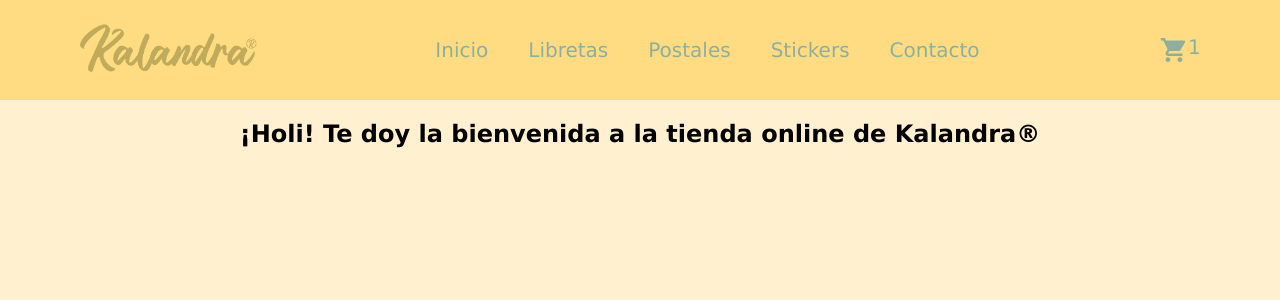
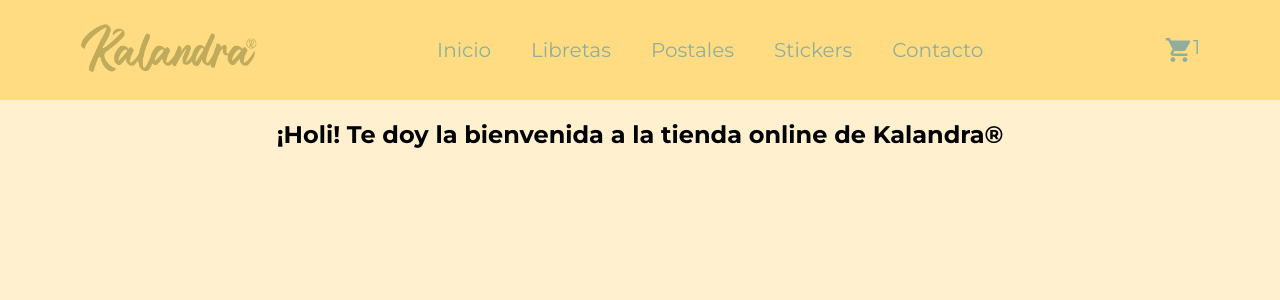
Before and after one commit to anabrollan/2PERollan, a React (Vite) app: page / in a window 1280 px wide. Shown: the top 300 px of the page. Built offline with nearby package versions, Linux system fonts and the light colour scheme.

Commit message:
Cambio la fuente de todo el documento

```diff
--- a/index.html
+++ b/index.html
@@ -4,6 +4,9 @@
     <meta charset="UTF-8" />
     <link rel="icon" type="image/svg+xml" href="/vite.svg" />
     <meta name="viewport" content="width=device-width, initial-scale=1.0" />
+    <link rel="preconnect" href="https://fonts.googleapis.com">
+<link rel="preconnect" href="https://fonts.gstatic.com" crossorigin>
+<link href="https://fonts.googleapis.com/css2?family=Montserrat:ital,wght@0,100..900;1,100..900&display=swap" rel="stylesheet">
     <title>Kalandra®</title>
   </head>
   <body>
--- a/src/index.css
+++ b/src/index.css
@@ -2,5 +2,5 @@
   margin: 0;
   padding: 0;
   box-sizing: border-box;
-  font-family: Verdana, Geneva, Tahoma, sans-serif;
+  font-family: "Montserrat", sans-serif;
 }
```
